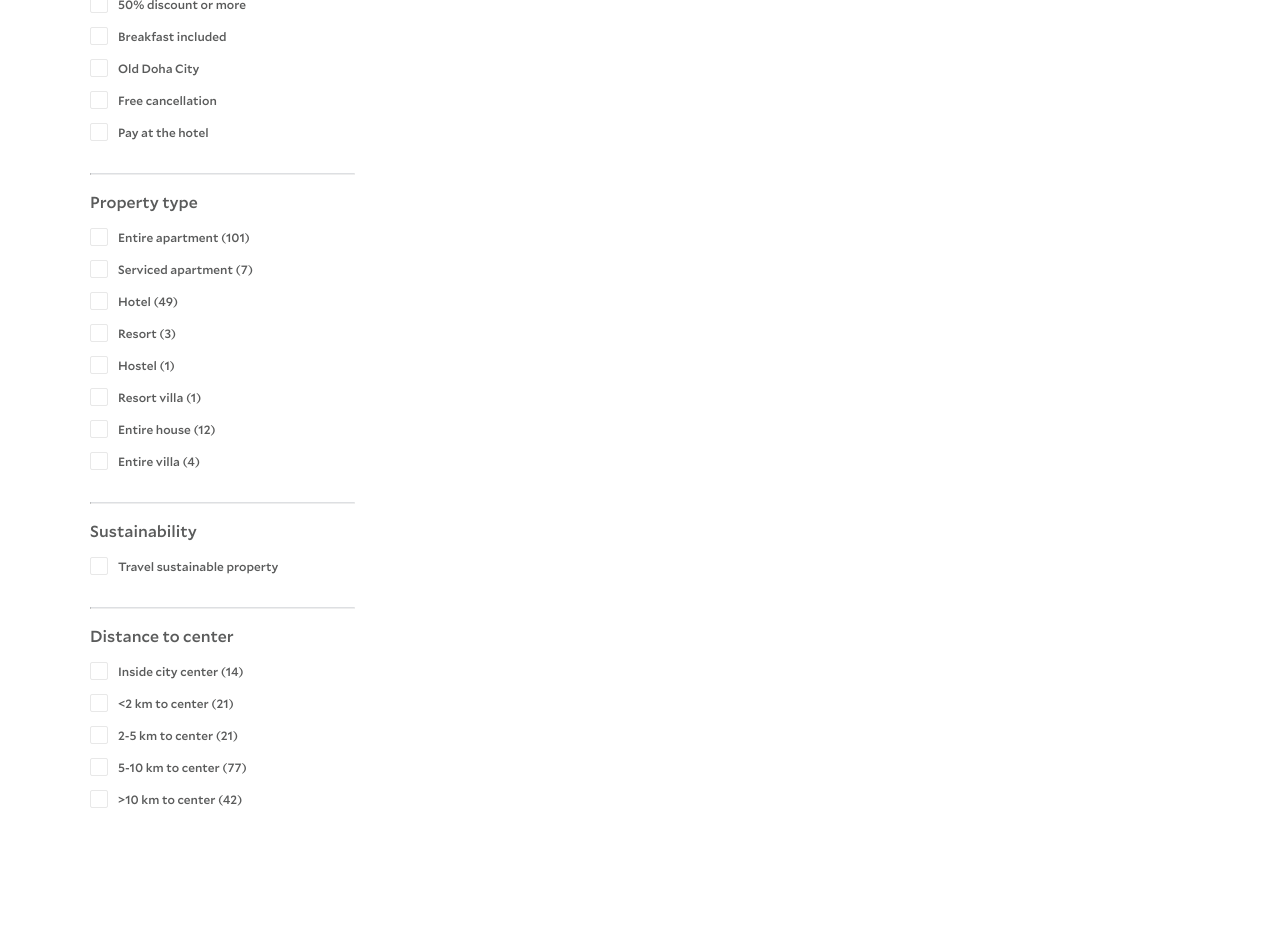
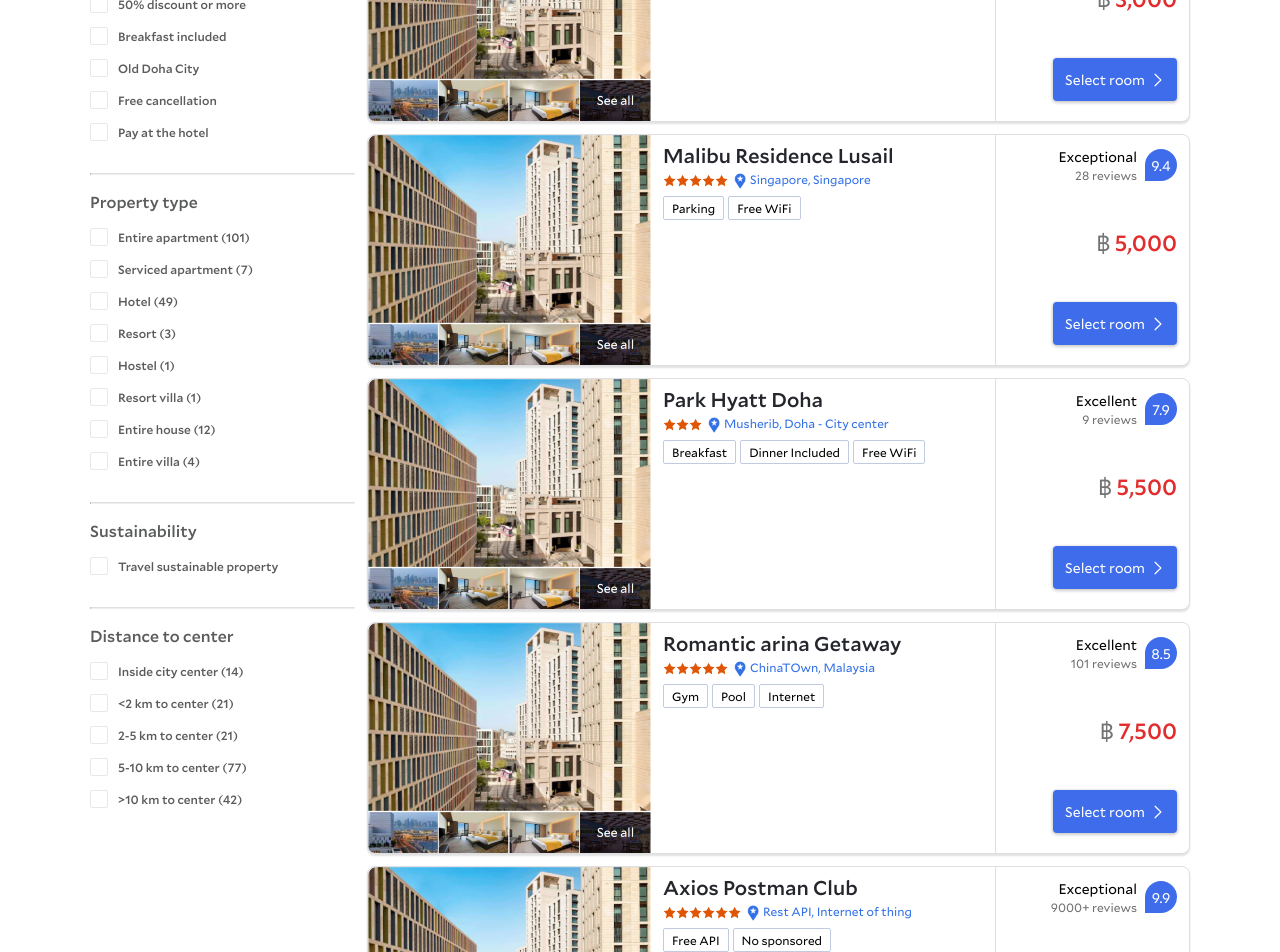
Before and after one commit to IamMrTeapot/agoda-website, a Next.js app: page / in a window 1280 px wide. Shown: the part 620-1572 px from the top of the page. Before the commit the page ends 1442 px from the top, so only its background shows below. Built offline with nearby package versions, Linux system fonts and the light colour scheme.

Commit message:
feat(frontend): make hotel card dynamic

```diff
--- a/components/Contents.tsx
+++ b/components/Contents.tsx
@@ -6,6 +6,7 @@
 import { filters } from "@/data/filters";
 import SortBar from "./SortBar";
 import HotelCard from "./HotelCard";
+import { hotelData } from "@/data/hotelData";
 
 const Contents = () => {
   return (
@@ -20,7 +21,10 @@
         </div>
         <div className={style.contents_right}>
           <SortBar />
-          <HotelCard />
+
+          {hotelData.map((eachHotel, index) => {
+            return <HotelCard key={index} data={eachHotel} />;
+          })}
         </div>
       </div>
     </div>
--- a/components/HotelCard.tsx
+++ b/components/HotelCard.tsx
@@ -1,47 +1,72 @@
-import React from "react";
+import React, { useEffect } from "react";
 import style from "@/styles/HotelCard.module.css";
 import Image from "next/image";
 import img from "@/public/Hotel_pics.png";
 import starImg from "@/public/star.png";
 import locationImg from "@/public/location.png";
+import { HotelData } from "@/data/hotelData";
 
-const HotelCard = () => {
+type HotelCardProps = {
+  data: HotelData;
+};
+
+const HotelCard = (props: HotelCardProps) => {
+  const {
+    hotelName: hotelName,
+    stars: stars,
+    location: location,
+    price: price,
+    tags: tags,
+    rating: rating,
+    reviews: reviews,
+  } = props.data;
+
+  const starsAsNumber: number = parseInt(stars ? stars : "0");
+  console.log("starsAsNumber is " + starsAsNumber);
+
+  const word: string =
+    parseFloat(rating ? rating : "0") >= 9 ? "Exceptional" : "Excellent";
+
   return (
     <div className={style.container}>
       <div className={style.images_wrapper}>
         <Image src={img} alt="Hotel images" height={230} />
       </div>
       <div className={style.content_wrapper}>
-        <div className={style.hotel__name}>Waldorf Astoria Lusail, Doha</div>
+        <div className={style.hotel__name}>{hotelName}</div>
         <div className={style.data__wrapper}>
           <div className={style.stars}>
-            <Image src={starImg} alt="star" width={13} />
-            <Image src={starImg} alt="star" width={13} />
-            <Image src={starImg} alt="star" width={13} />
-            <Image src={starImg} alt="star" width={13} />
+            {Array(parseInt(stars ? stars : "")).fill(
+              <Image src={starImg} alt="star" width={13} />
+            )}
           </div>
           <div className={style.location__wrapper}>
             <div className={style.location__icon}>
               <Image src={locationImg} alt="location icon" width={12} />
             </div>
-            <div className={style.location__text}>Bangkok, Thailand</div>
+            <div className={style.location__text}>{location}</div>
           </div>
         </div>
         <div className={style.tags__wrapper}>
-          <div className={style.tag}>Breakfast</div>
-          <div className={style.tag}>Dinner Included</div>
+          {tags.map((eachTag, index) => {
+            return (
+              <div key={index} className={style.tag}>
+                {eachTag}
+              </div>
+            );
+          })}
         </div>
       </div>
       <div className={style.price_wrapper}>
         <div className={style.rating_wrapper}>
           <div className={style.review_wrapper}>
-            <p className={style.rating_text}>Excellent</p>
-            <p className={style.review_text}>101 reviews</p>
+            <p className={style.rating_text}>{word}</p>
+            <p className={style.review_text}>{reviews} reviews</p>
           </div>
-          <div className={style.rating}>8.8</div>
+          <div className={style.rating}>{rating}</div>
         </div>
         <div className={style.price_text}>
-          ฿<span>12,345</span>
+          ฿<span>{price}</span>
         </div>
         <button className={style.button}>
           Select room
--- /dev/null
+++ b/data/hotelData.tsx
@@ -0,0 +1,66 @@
+export type HotelData = {
+  hotelName: string;
+  stars: string;
+  location: string;
+  price: string;
+  tags: string[];
+  rating: string;
+  reviews: string;
+};
+
+export const hotelData: HotelData[] = [
+  {
+    hotelName: "Waldorf Astoria Lusail, Doha",
+    stars: "4",
+    location: "Bangkok, Thailand",
+    price: "2,000",
+    tags: ["Breakfast", "Dinner Included"],
+    rating: "8.5",
+    reviews: "101",
+  },
+  {
+    hotelName: "Horizon Manor Hotel",
+    stars: "4",
+    location: "Songkla, Thailand",
+    price: "3,000",
+    tags: ["Breakfast", "Swimming pool"],
+    rating: "8.2",
+    reviews: "10",
+  },
+  {
+    hotelName: "Malibu Residence Lusail",
+    stars: "5",
+    location: "Singapore, Singapore",
+    price: "5,000",
+    tags: ["Parking", "Free WiFi"],
+    rating: "9.4",
+    reviews: "28",
+  },
+  {
+    hotelName: "Park Hyatt Doha",
+    stars: "3",
+    location: "Musherib, Doha - City center",
+    price: "5,500",
+    tags: ["Breakfast", "Dinner Included", "Free WiFi"],
+    rating: "7.9",
+    reviews: "9",
+  },
+  {
+    hotelName: "Romantic arina Getaway",
+    stars: "5",
+    location: "ChinaTOwn, Malaysia",
+    price: "7,500",
+    tags: ["Gym", "Pool", "Internet"],
+    rating: "8.5",
+    reviews: "101",
+  },
+  {
+    hotelName: "Axios Postman Club",
+    stars: "6",
+    location: "Rest API, Internet of thing",
+    price: "15,000",
+    tags: ["Free API", "No sponsored"],
+    rating: "9.9",
+    reviews: "9000+",
+  },
+];
```
